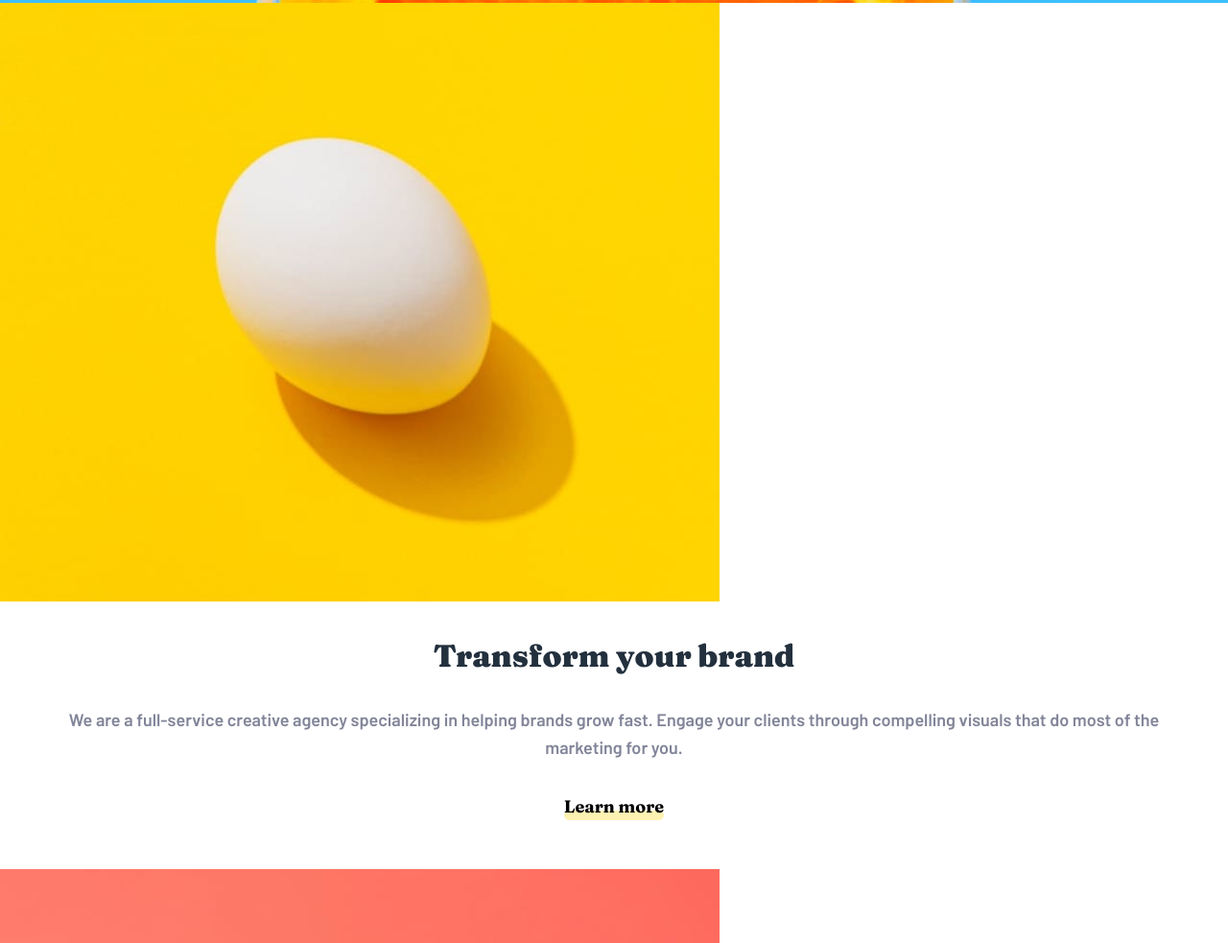
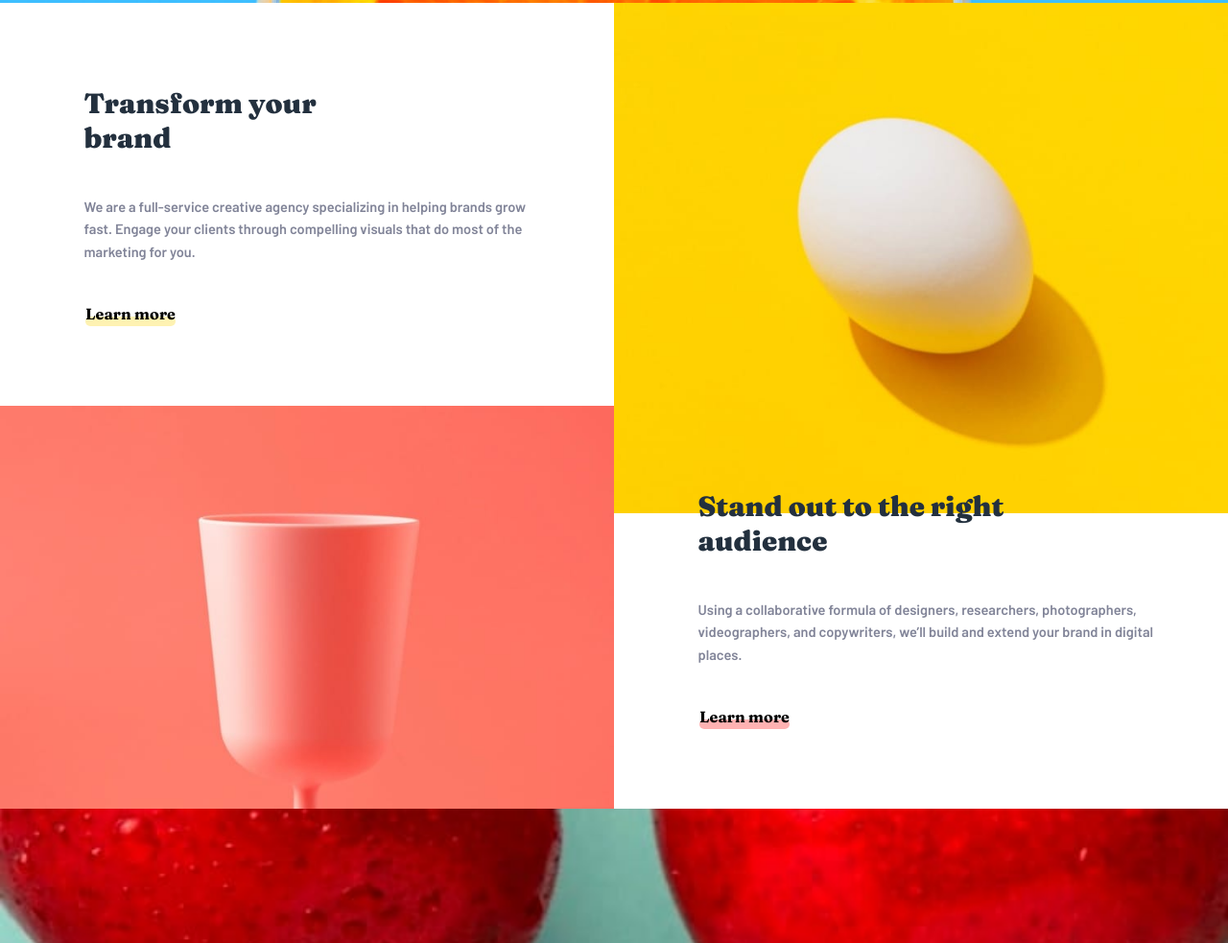
Before and after one commit to john-k-phillips/fm-sunnyside-agency-landing-page, a plain HTML site: page index.html in a window 1280 px wide. Shown: the part 637-1620 px from the top of the page at 96% size. Drawn offline with Linux system fonts and the light colour scheme.

Commit message:
Main section pieces styled.

```diff
--- a/index.html
+++ b/index.html
@@ -68,7 +68,7 @@
         </p>
         <button class="main-btn stand-out-btn">Learn more</button>
       </div>
-      <div>
+      <div class="section-image-container">
         <img src="./images/mobile/image-stand-out.jpg" alt="" aria-hidden="true">
       </div>
     </section>
--- a/styles/_sections.scss
+++ b/styles/_sections.scss
@@ -50,3 +50,61 @@
     background-repeat: no-repeat;
     background-position: center;
 }
+
+@media screen and (min-width: 1024px) {
+    #main {
+        width: 100%;
+    }
+
+    #transform, #stand-out {
+        flex-direction: row;
+        .section-content {
+            display: grid;
+            place-items: center;
+            text-align: left;
+            h2, p, button {
+                margin: 0;
+                padding: 0;
+            }
+            h2 {
+                align-self: flex-end;
+                justify-self: flex-start;
+                max-width: 50%;
+                margin-left: 3em;
+            }
+            p {
+                justify-self: flex-start;
+                margin-left: 6em;
+                max-width: 75%;
+                font-size: 0.9em;
+            }
+            button {
+                margin-left: 5.5em;
+                padding: 0;
+                align-self: flex-start;
+                justify-self: flex-start;
+            }
+        }
+    }
+
+    .section-content {
+        width: 100%;
+        display: flex;
+        flex-direction: column;
+        align-items: center;
+        font-size: 0.9em;
+        margin: 0;
+    }
+
+    #stand-out {
+        flex-direction: row-reverse;
+    }
+
+    .section-image-container {
+        width: 100%;
+        height: auto;
+        padding: 0;
+        margin: 0;
+        height: 420px;
+    }
+}
--- a/styles/styles.scss
+++ b/styles/styles.scss
@@ -52,11 +52,12 @@ h1, h2, h3 {
     }
     .main-btn {
         position: relative;
-
         margin: 2em;
         margin-bottom: 3em;
 
         font-size: 1em;
+
+        cursor: pointer;
         &::after {
             content: '';
 
@@ -75,4 +76,11 @@ h1, h2, h3 {
             z-index: -1;
         }
     }
+
+    .stand-out-btn {
+        &::after {
+            background-color: $clr-red;
+        }
+    }
+
 }
```
Also changed, not shown: styles/styles.css, 1 other file.
